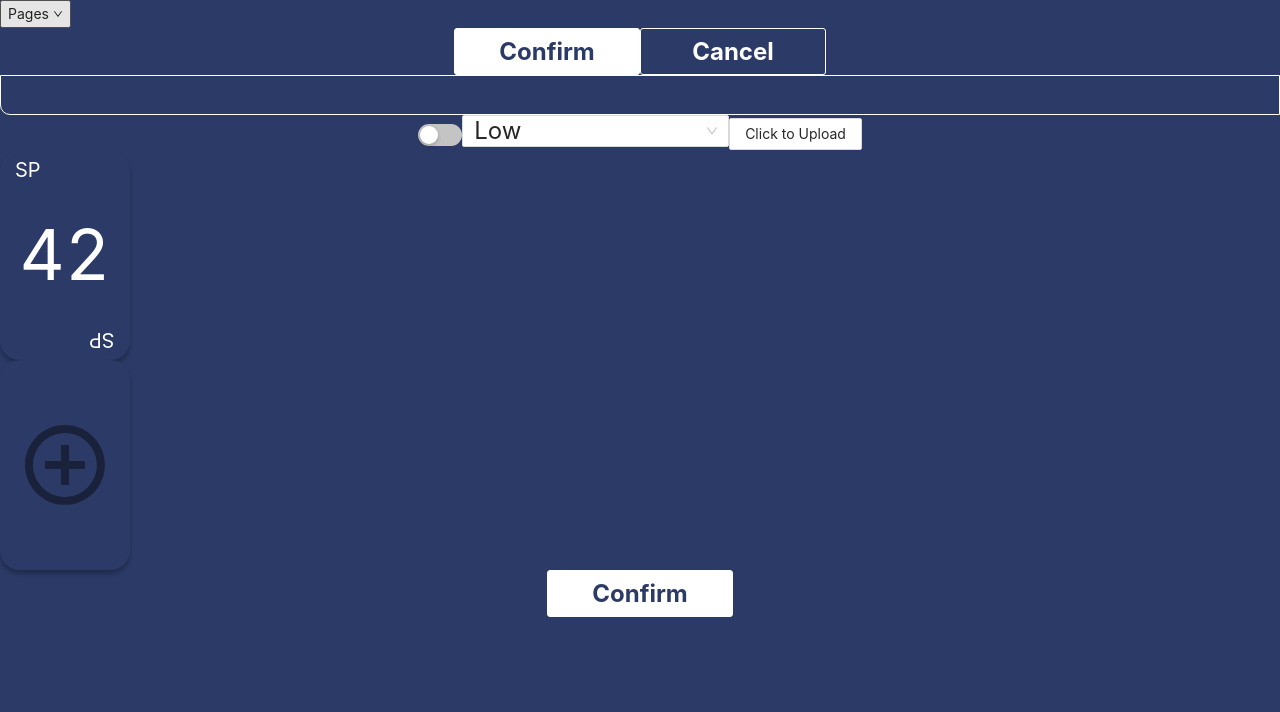
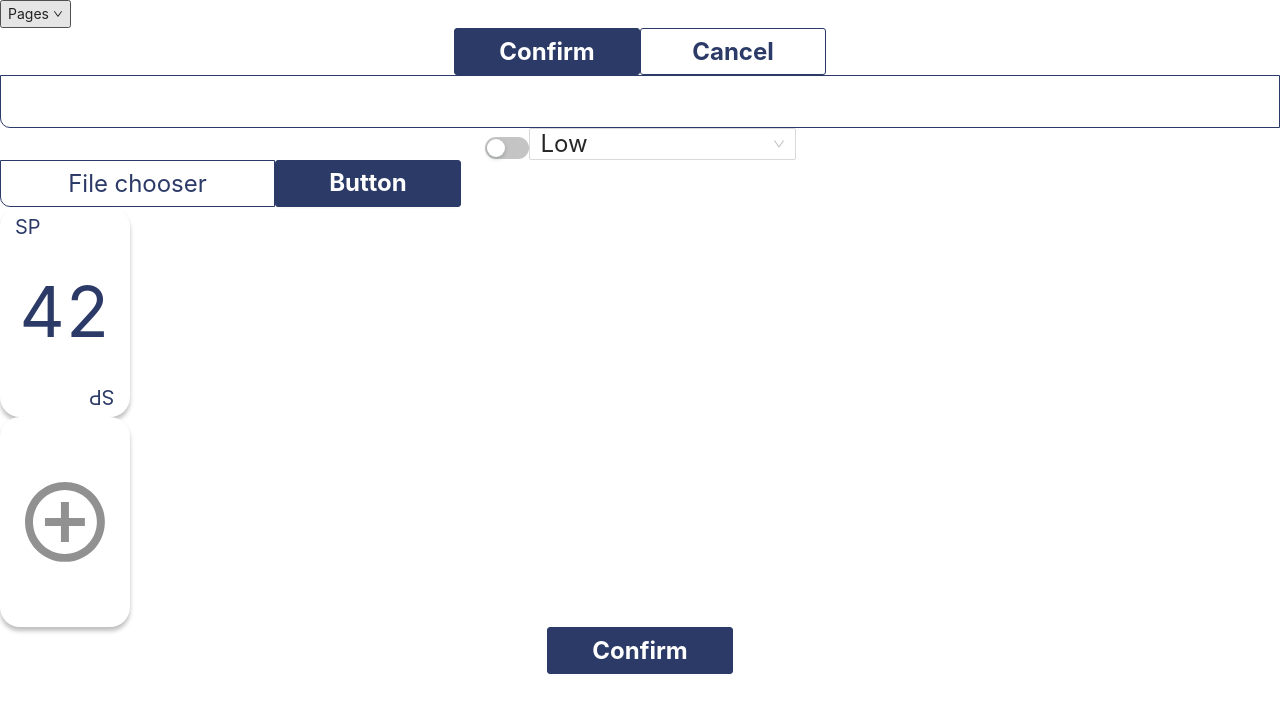
Before and after one commit to fronte-finem/RSS_React-2021Q3_Team-33_Pointing-Poker, a React (Vite) app: page /example in a window 1280 px wide. Shown: the top 712 px of the page. Built offline with nearby package versions, Linux system fonts and the light colour scheme.

Commit message:
feat: add file input

```diff
--- a/client/src/components/shared/input/input.tsx
+++ b/client/src/components/shared/input/input.tsx
@@ -7,6 +7,7 @@ const StyledInput = styled(AntInput)`
   border-radius: 0px 0px 0px 10px;
   background: transparent;
   color: ${(props) => props.theme.componentColor};
+  font-size: 24px;
 `;
 
 export const Input: React.FC<InputProps> = (props) => {
--- a/client/src/components/shared/inputfile/inpitfile.tsx
+++ b/client/src/components/shared/inputfile/inpitfile.tsx
@@ -1,13 +1,28 @@
-import React from 'react';
-import { Button, Upload as AntUpload, UploadProps } from 'antd';
+import React, { useState } from 'react';
+import { Upload as AntUpload, UploadProps } from 'antd';
 import styled from 'styled-components';
+import { Input } from '../input/input';
+import { Button } from '../button/button';
 
-const StyledUpload = styled(AntUpload)``;
+const StyledUpload = styled(AntUpload)`
+  .ant-upload {
+    display: flex;
+  }
+`;
 
 export const InputFile: React.FC<UploadProps> = (props) => {
+  const [placeholder, setPlaceholder] = useState('File chooser');
+
+  const onChange = (file: { file: { name: React.SetStateAction<string> } }) =>
+    setPlaceholder(file.file.name);
+
   return (
-    <StyledUpload showUploadList={false} {...props}>
-      <Button>Click to Upload</Button>
+    <StyledUpload showUploadList={false} {...props} onChange={onChange}>
+      <Input
+        value={placeholder}
+        style={{ textAlign: 'center', cursor: 'pointer', width: '275px' }}
+      />
+      <Button>Button</Button>
     </StyledUpload>
   );
 };
--- a/client/src/index.tsx
+++ b/client/src/index.tsx
@@ -4,13 +4,12 @@ import 'antd/dist/antd.css';
 import './index.css';
 import { ThemeProvider } from 'styled-components';
 import { App } from './components/app/app';
-import { darkTheme } from './components/shared/themes/themes';
+import { lightTheme } from './components/shared/themes/themes';
 
 ReactDOM.render(
   <React.StrictMode>
-    <ThemeProvider theme={darkTheme}>
-      <div
-        style={{ backgroundColor: '#2B3A67', height: '100vh', width: '100vw' }}>
+    <ThemeProvider theme={lightTheme}>
+      <div style={{ backgroundColor: '#fff', height: '100vh', width: '100vw' }}>
         <App />
       </div>
     </ThemeProvider>
```
